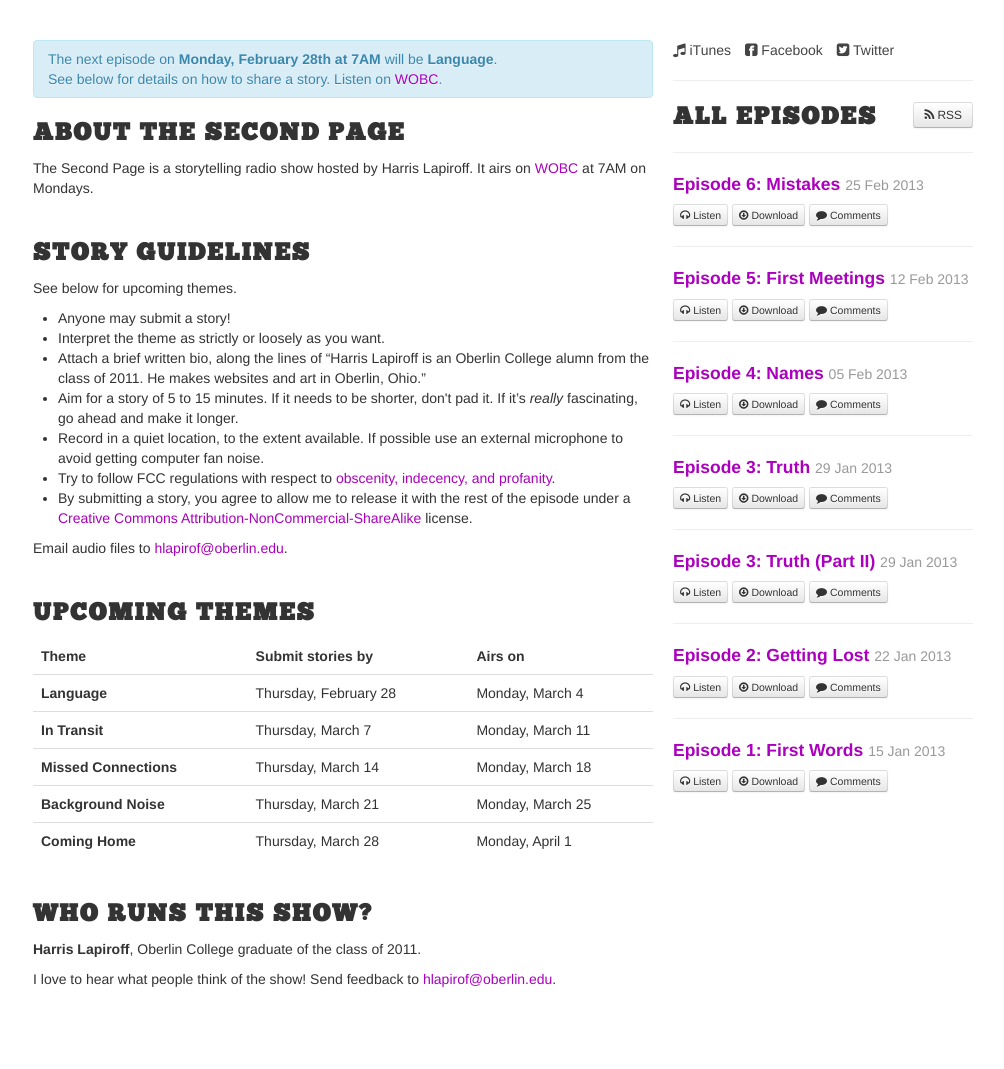
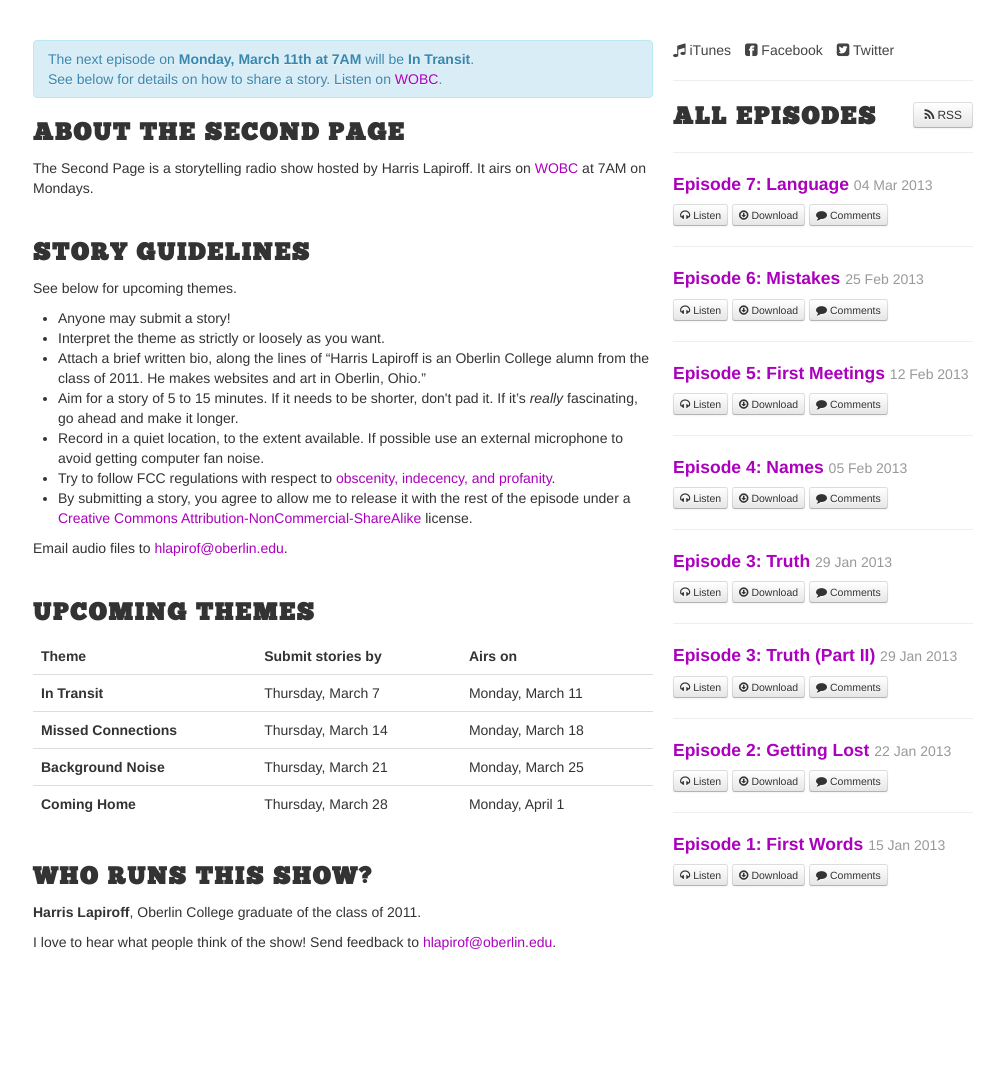
Before and after one commit to secondpage/secondpage, a Jekyll site: the page built from index.html, in a window 1280 px wide. Shown: the part 390-1459 px from the top of the page, without its empty margins (137-1141 px from the left). Built offline with Jekyll 4.4.1, drawn with Linux system fonts in a browser that asks for light colours; the list of posts is cut into pages by our own code; after the commit the page ends 1422 px from its top, so only the background shows below that; some of the changed text lies outside the part shown.

Commit message:
Not sure.

```diff
--- a/index.html
+++ b/index.html
@@ -3,7 +3,7 @@ layout: two-col
 ---
 
 <div class="alert alert-info">
-	The next episode on <strong>Monday, February 28th at 7AM</strong> will be <strong>Language</strong>.<br />
+	The next episode on <strong>Monday, March 11th at 7AM</strong> will be <strong>In Transit</strong>.<br />
 	See below for details on how to share a story. Listen on <a href="http://wobc.org/">WOBC</a>.
 </div>
 <div class="margin-trailer">
@@ -36,11 +36,6 @@ layout: two-col
 		</thead>
 		<tbody>
 			<tr>
-				<th>Language</th>
-				<td>Thursday, February 28</td>
-				<td>Monday, March 4</td>
-			</tr>
-			<tr>
 				<th>In Transit</th>
 				<td>Thursday, March 7</td>
 				<td>Monday, March 11</td>
```
Also changed, not shown: _posts/2013-02-25-mistakes.md (+1 -1 lines), _posts/2013-03-04-language.md (added, +26 -0 lines).
